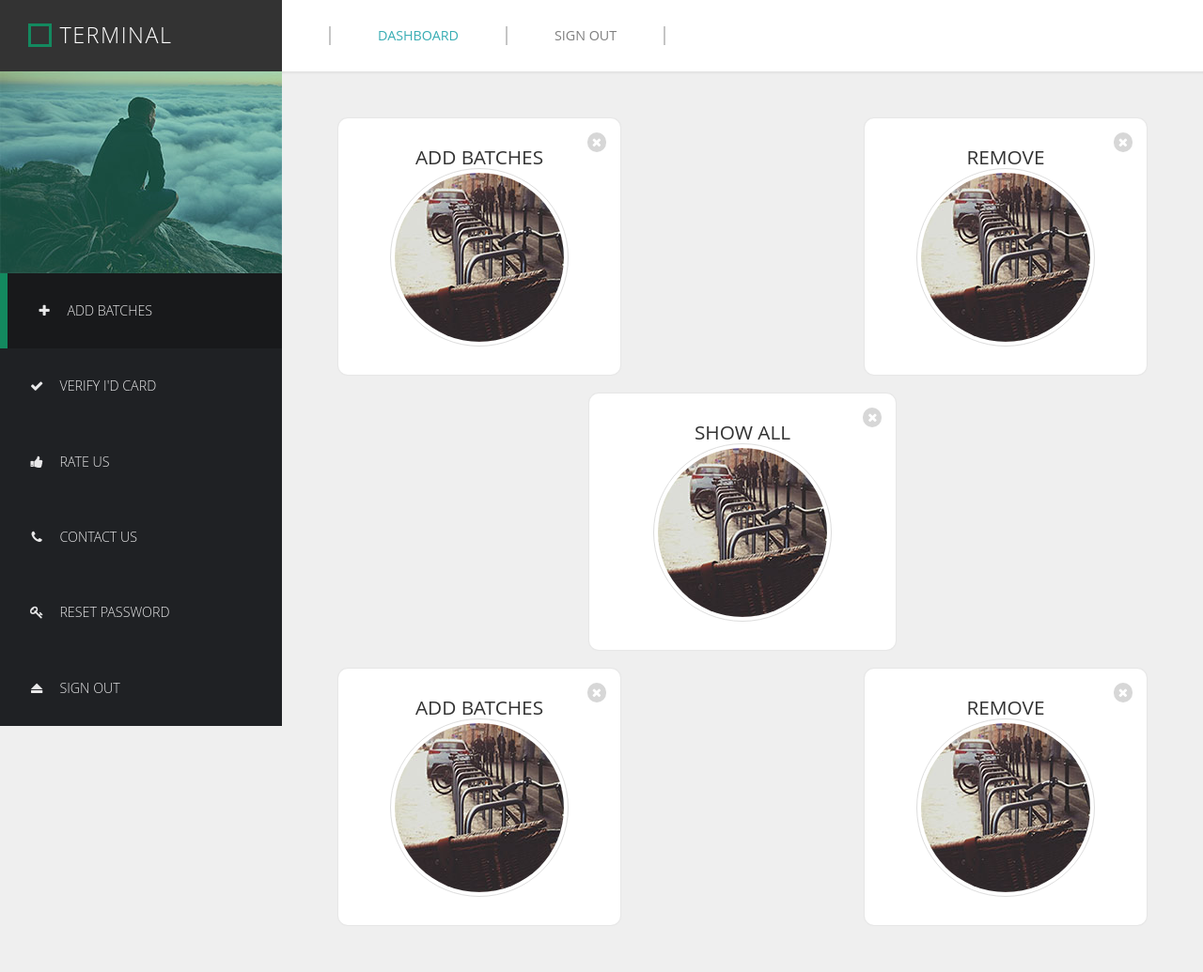
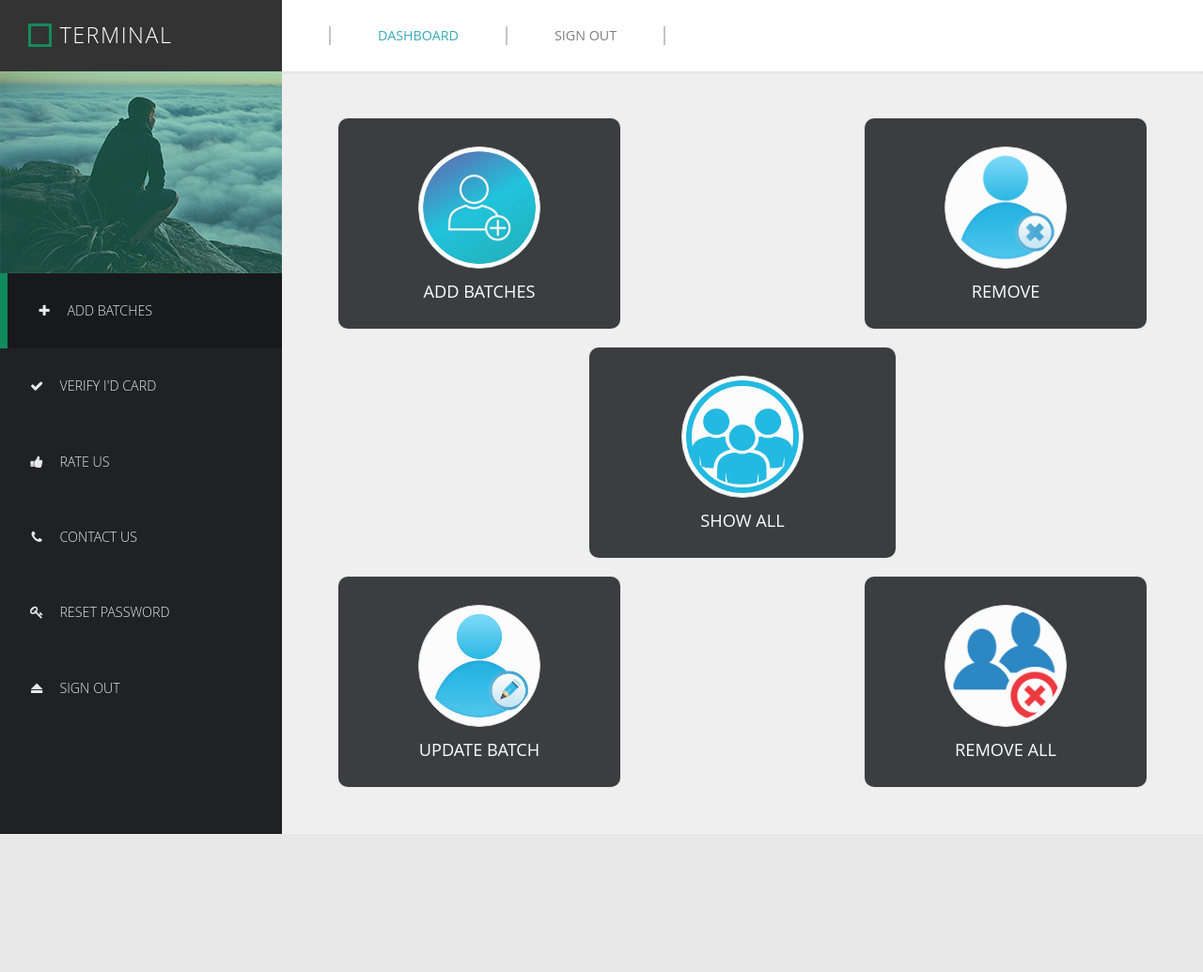
Before and after one commit to prvarshney/terminal, a Flask app: page /dashboard in a window 1280 px wide. Shown: the whole page at 94% size. After the commit the page ends 888 px from the top, so only its background shows below. Run offline with Flask 2, Linux system fonts and the light colour scheme; parts of the project's set-up code (start-up, migrations or seed data) failed here and were passed over; some libraries are stand-ins or nearby versions.

Commit message:
Dashboard

```diff
--- a/backend/static/css/templatemo-style.css
+++ b/backend/static/css/templatemo-style.css
@@ -1,23 +1,4 @@
-/*
 
-Visual Admin Template
-
-https://templatemo.com/tm-455-visual-admin
-
-
-
-TABLE OF CONTENT
-	1. Universal Styles
-	2. Left Column
-	3. Right Column
-	4. Charts & Maps
-	5. Login
-	6. Manage Users
-	7. Preferences
-	8. Media Queries
-----------------------------------------------*/
-/* 1. Universal Styles
-----------------------------------------------*/
 * {	font-family: 'Open Sans', sans-serif; }
 body {	font-size: 13px; }
 body, .templatemo-left-nav { background: #1f2124; }
@@ -85,13 +66,17 @@ footer { padding: 15px; }
 
 /* 2. Left Column
 -----------------------------*/
-.templatemo-sidebar { width: 300px; }
+.templatemo-sidebar {
+	width: 300px;
+	background-color: #1f2124;
+}
 .square {
 	width: 25px;
 	height: 25px;
 	border: 3px solid #13895F;
 	display: inline-block;
 	vertical-align: middle;
+
 }
 .circle {
 	width: 15px;
@@ -245,8 +230,14 @@ footer { padding: 15px; }
 	padding: 30px;
 	position: relative;
 	margin: 10px;
- 	box-shadow: 0px 0px 1px 1px rgba(161, 159, 159, 0.1);
+	 box-shadow: 0px 0px 1px 1px rgba(161, 159, 159, 0.1);
+
 }
+
+.card-hover:hover{
+	opacity: 0.5 !important;
+}
+
 .templatemo-content-widget.no-padding {	padding: 0; }
 .fa-times {
 	border-radius: 15px;
--- a/backend/templates/dashboard.html
+++ b/backend/templates/dashboard.html
@@ -8,8 +8,6 @@
                   <ul class="text-uppercase">
                     <li><a href="" class="active">Dashboard</a></li>
                     <li><a href="/" >Sign Out</a></li>
-                    <!-- <li><a href="">Overview</a></li>
-                    <li><a href="login.html">Sign in form</a></li> -->
                   </ul>
                 </nav>
               </div>
@@ -17,43 +15,38 @@
 
         <div class="templatemo-content-container">
             <div class="templatemo-flex-row flex-content-row">
-              <div class="templatemo-content-widget white-bg col-1 text-center">
-                <i class="fa fa-times"></i>
-                <h2 class="text-uppercase">Add Batches</h2>
-                <!-- <h3 class="text-uppercase margin-bottom-10">Design Project</h3> -->
-                <img src={{ url_for('static', filename="images/bicycle.jpg")}} alt="Bicycle" class="img-circle img-thumbnail">
-              </div>
+              <div class="templatemo-content-widget card-hover white-bg col-1 text-center" style="background-color: #1f2124;
+              opacity: 0.86;">
+                <img src={{ url_for('static', filename="images/add-batch.jpg")}} alt="Bicycle" class="img-circle img-thumbnail" style="width: 130px;">
+                <h3 class="text-uppercase " style="margin-top: 14px; color: #ffffff;">Add Batches</h3>
+            </div>
               <div class="col-1 "></div>
-              <div class="templatemo-content-widget white-bg col-1 text-center">
-                <i class="fa fa-times"></i>
-                <h2 class="text-uppercase">Remove</h2>
-                <!-- <h3 class="text-uppercase margin-bottom-10">Design Project</h3> -->
-                <img src={{ url_for('static', filename="images/bicycle.jpg")}} alt="Bicycle" class="img-circle img-thumbnail">
-              </div>
+              <div class="templatemo-content-widget card-hover white-bg col-1 text-center" style="background-color: #1f2124;
+              opacity: 0.86;">
+                <img src={{ url_for('static', filename="images/delete-user.png")}} alt="Bicycle" class="img-circle img-thumbnail" style="width: 130px;">
+                <h3 class="text-uppercase" style="margin-top: 14px; color: #ffffff;">Remove</h3>
+            </div>
             </div>
             <div class="templatemo-flex-row flex-content-row">
               <div class=" col-1"></div>
-              <div class="templatemo-content-widget col-1 white-bg text-center">
-                <i class="fa fa-times"></i>
-                <h2 class="text-uppercase">Show All</h2>
-                <!-- <h3 class="text-uppercase margin-bottom-10">Design Project</h3> -->
-                <img src={{ url_for('static', filename="images/bicycle.jpg")}} alt="Bicycle" class="img-circle img-thumbnail">
-              </div>
+              <div class="templatemo-content-widget card-hover col-1 white-bg text-center" style="background-color: #1f2124;
+              opacity: 0.86;">
+                <img src={{ url_for('static', filename="images/show-all.png")}} alt="Bicycle" class="img-circle img-thumbnail" style="width: 130px;">
+                <h3 class="text-uppercase" style="margin-top: 14px; color: #ffffff;">Show All</h3>
+            </div>
               <div class="col-1"></div>
             </div>
-            <div class="templatemo-flex-row flex-content-row">
-                <div class="templatemo-content-widget white-bg col-1 text-center">
-                  <i class="fa fa-times"></i>
-                  <h2 class="text-uppercase">Add Batches</h2>
-                  <!-- <h3 class="text-uppercase margin-bottom-10">Design Project</h3> -->
-                  <img src={{ url_for('static', filename="images/bicycle.jpg")}} alt="Bicycle" class="img-circle img-thumbnail">
+            <div class="templatemo-flex-row flex-content-row" >
+                <div class="templatemo-content-widget card-hover white-bg col-1 text-center" style="background-color: #1f2124;
+                opacity: 0.86;">
+                  <img src={{ url_for('static', filename="images/update.jpeg")}} alt="Bicycle" class="img-circle img-thumbnail" style="width: 130px;">
+                  <h3 class="text-uppercase" style="margin-top: 14px; color: #ffffff;">Update Batch</h3>
                 </div>
                 <div class="col-1 "></div>
-                <div class="templatemo-content-widget white-bg col-1 text-center">
-                  <i class="fa fa-times"></i>
-                  <h2 class="text-uppercase">Remove</h2>
-                  <!-- <h3 class="text-uppercase margin-bottom-10">Design Project</h3> -->
-                  <img src={{ url_for('static', filename="images/bicycle.jpg")}} alt="Bicycle" class="img-circle img-thumbnail">
+                <div class="templatemo-content-widget card-hover white-bg col-1 text-center" style="background-color: #1f2124;
+               opacity: 0.86;">
+                  <img src={{ url_for('static', filename="images/remove-all.png")}} alt="Bicycle" class="img-circle img-thumbnail" style="width: 130px;">
+                  <h3 class="text-uppercase" style="margin-top: 14px; color: #ffffff;">Remove All</h3>
                 </div>
             </div>
         </div>
--- a/backend/templates/vertical_nav.html
+++ b/backend/templates/vertical_nav.html
@@ -18,7 +18,7 @@
     <div class="mobile-menu-icon">
         <i class="fa fa-bars"></i>
     </div>
-    <nav class="templatemo-left-nav">
+    <nav class="templatemo-left-nav ">
       <ul>
         <li><a href="" class="active"><i class="fa fa-plus fa-fw"></i>Add Batches</a></li>
         <li><a href="#" ><i class="fa fa-check fa-fw"></i>Verify I'd Card</a></li>
```
Also changed, not shown: backend/static/images/add-batch.jpg (added), backend/static/images/delete-user.png (added), backend/static/images/remove-all.png (added), backend/static/images/show-all.png (added), backend/static/images/update.jpeg (added).
